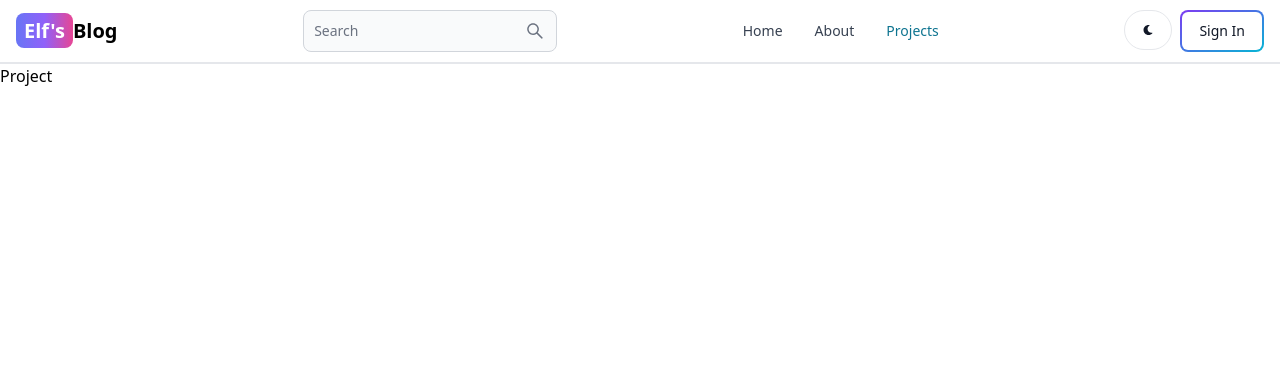
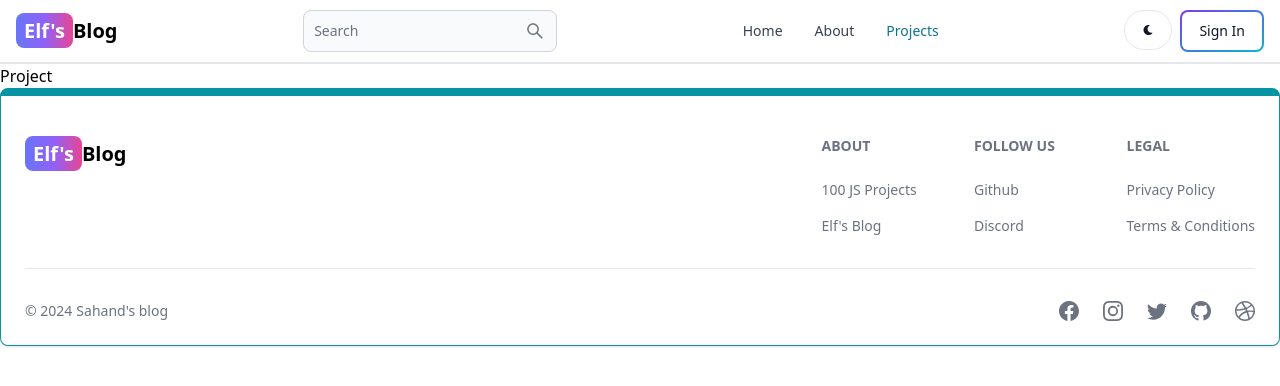
Before and after one commit to elfbrtc/mern-blog, a React (Vite) app in the folder client/: page /projects in a window 1280 px wide. Shown: the top 386 px of the page. Built offline with nearby package versions, Linux system fonts and the light colour scheme.

Commit message:
-create and add the footer component

```diff
--- a/client/package.json
+++ b/client/package.json
@@ -22,7 +22,7 @@
     "@vitejs/plugin-react-swc": "^3.5.0",
     "autoprefixer": "^10.4.17",
     "eslint": "^8.55.0",
-    "eslint-plugin-react": "^7.33.2",
+    "eslint-plugin-react": "^7.34.1",
     "eslint-plugin-react-hooks": "^4.6.0",
     "eslint-plugin-react-refresh": "^0.4.5",
     "postcss": "^8.4.33",
--- a/client/src/App.jsx
+++ b/client/src/App.jsx
@@ -6,6 +6,7 @@
 import Dashboard from './pages/Dashboard'
 import Projects from './pages/Projects'
 import Header from './components/Header'
+import Footer from './components/Footer'
 export default function App() {
   return (
     <BrowserRouter>
@@ -18,6 +19,7 @@
       <Route path='/dashboard' element={<Dashboard/>}/>
       <Route path='/projects' element={<Projects/>}/>
     </Routes>
+    <Footer/>
     </BrowserRouter>
   )
 }
--- /dev/null
+++ b/client/src/components/Footer.jsx
@@ -0,0 +1,81 @@
+import { Footer } from 'flowbite-react';
+import { Link } from 'react-router-dom';
+import { BsFacebook, BsInstagram, BsTwitter, BsGithub, BsDribbble } from 'react-icons/bs';
+export default function FooterCom() {
+  return (
+    <Footer container className='border border-t-8 border-teal-500'>
+      <div className='w-full max-w-7xl mx-auto'>
+        <div className='grid w-full justify-between sm:flex md:grid-cols-1'>
+          <div className='mt-5'>
+            <Link
+              to='/'
+              className='self-center whitespace-nowrap text-lg sm:text-xl font-semibold dark:text-white'
+            >
+              <span className='px-2 py-1 bg-gradient-to-r from-indigo-500 via-purple-500 to-pink-500 rounded-lg text-white'>
+                Elf's
+              </span>
+              Blog
+            </Link>
+          </div>
+          <div className='grid grid-cols-2 gap-8 mt-4 sm:grid-cols-3 sm:gap-6'>
+            <div>
+              <Footer.Title title='About' />
+              <Footer.LinkGroup col>
+                <Footer.Link
+                  href='https://www.100jsprojects.com'
+                  target='_blank'
+                  rel='noopener noreferrer'
+                >
+                  100 JS Projects
+                </Footer.Link>
+                <Footer.Link
+                  href='/about'
+                  target='_blank'
+                  rel='noopener noreferrer'
+                >
+                  Elf's Blog
+                </Footer.Link>
+              </Footer.LinkGroup>
+            </div>
+            <div>
+              <Footer.Title title='Follow us' />
+              <Footer.LinkGroup col>
+                <Footer.Link
+                  href='https://www.github.com/elfbrtc'
+                  target='_blank'
+                  rel='noopener noreferrer'
+                >
+                  Github
+                </Footer.Link>
+                <Footer.Link href='#'>Discord</Footer.Link>
+              </Footer.LinkGroup>
+            </div>
+            <div>
+              <Footer.Title title='Legal' />
+              <Footer.LinkGroup col>
+                <Footer.Link href='#'>Privacy Policy</Footer.Link>
+                <Footer.Link href='#'>Terms &amp; Conditions</Footer.Link>
+              </Footer.LinkGroup>
+            </div>
+          </div>
+        </div>
+        <Footer.Divider />
+        <div className='w-full sm:flex sm:items-center sm:justify-between'>
+          <Footer.Copyright
+            href='#'
+            by="Sahand's blog"
+            year={new Date().getFullYear()}
+          />
+          <div className="flex gap-6 sm:mt-0 mt-4 sm:justify-center">
+            <Footer.Icon href='#' icon={BsFacebook}/>
+            <Footer.Icon href='#' icon={BsInstagram}/>
+            <Footer.Icon href='#' icon={BsTwitter}/>
+            <Footer.Icon href='https://github.com/elfbrtc' icon={BsGithub}/>
+            <Footer.Icon href='#' icon={BsDribbble}/>
+
+          </div>
+        </div>
+      </div>
+    </Footer>
+  );
+}
--- a/client/src/components/Header.jsx
+++ b/client/src/components/Header.jsx
@@ -1,5 +1,4 @@
 import { Button, Navbar, NavbarCollapse, NavbarLink, NavbarToggle, TextInput } from 'flowbite-react'
-import React from 'react'
 import { Link, useLocation } from 'react-router-dom'
 import {AiOutlineSearch} from 'react-icons/ai'
 import {FaMoon} from 'react-icons/fa'
```
Also changed, not shown: 1 other file (tests, documents, lock files or other folders).
